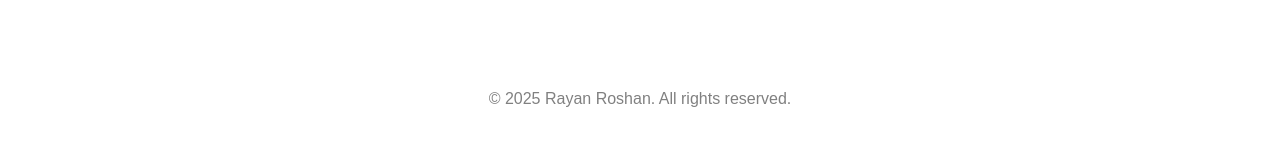
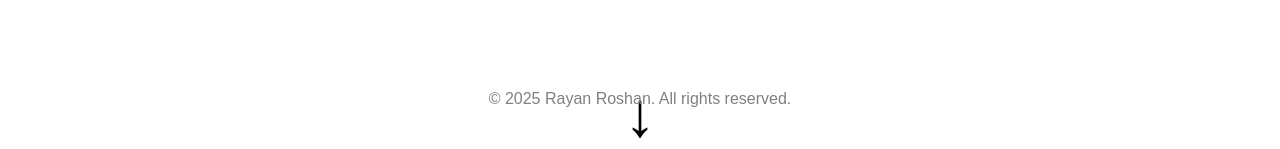
Before and after one commit to Rayan-Roshan21/Rayan_Roshan_website, a React (Vite) app in the folder Rayan_Roshan_Website/: page /about in a window 1280 px wide. Shown: the part 682-831 px from the top of the page. Before the commit the page ends 800 px from the top, so only its background shows below. Built offline with nearby package versions, Linux system fonts and the light colour scheme.

Commit message:
Added a small arrow to the about me page.

```diff
--- /dev/null
+++ b/Rayan_Roshan_Website/src/Components/Down_arrow/Down_arrow.css
@@ -0,0 +1,21 @@
+.arrow {
+  margin-top: 752px;
+  display: flex;
+  animation: bounce 1.2s infinite;
+  font-family: Arial, Helvetica, sans-serif;
+  font-weight: 500;
+  font-size: 63px;
+  text-align: center;
+  justify-content: center; /* horizontal */
+  align-items: center;
+}
+
+@keyframes bounce {
+  0%, 100% {
+    transform: translateY(0);
+  }
+
+  50% {
+    transform: translateY(10px);
+  }
+}
--- /dev/null
+++ b/Rayan_Roshan_Website/src/Components/Down_arrow/Down_arrow.jsx
@@ -0,0 +1,10 @@
+import "../Down_arrow/Down_arrow.css"
+function Down_arrow() {
+  return (
+    <div className="arrow-container">
+      <span className="arrow">↓</span>
+    </div>
+  );
+}
+
+export default Down_arrow;
--- a/Rayan_Roshan_Website/src/Pages/About.jsx
+++ b/Rayan_Roshan_Website/src/Pages/About.jsx
@@ -5,6 +5,7 @@ import { motion } from 'framer-motion';
 import Copyright from '../Components/Copyright_title/Copyright_title'
 import Name_title from '../Components/name_title/name_title';
 import Image_slideshow from '../Components/Image_carousel/Image_slideshow';
+import Down_arrow from '../Components/Down_arrow/Down_arrow';
 
 function About() {
   return (
@@ -24,6 +25,7 @@ function About() {
       <div>
         <Image_slideshow />
       </div>
+      <Down_arrow />
       <div>
         <Copyright />
       </div>
```
